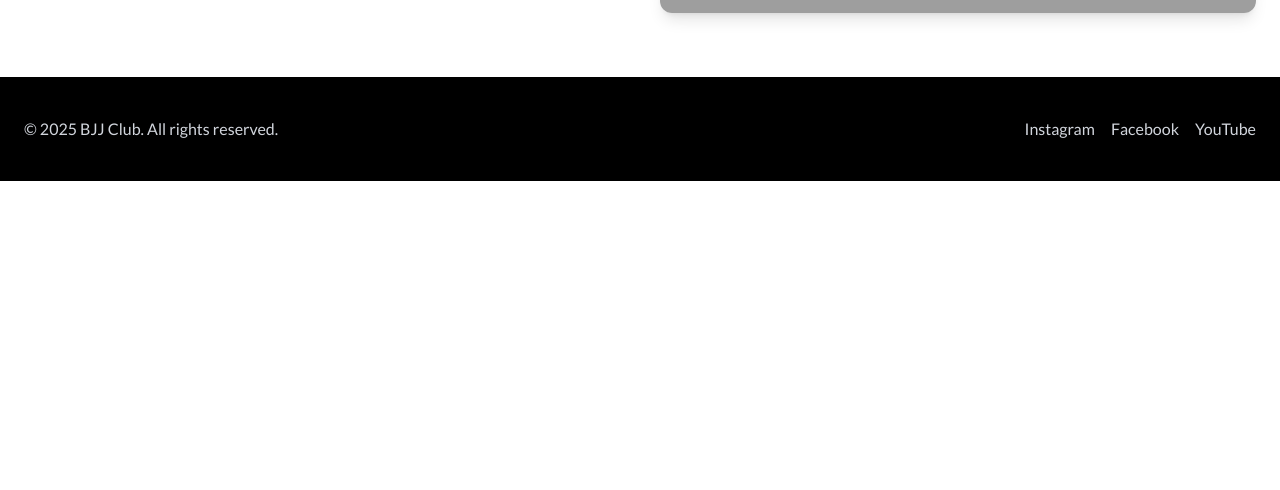
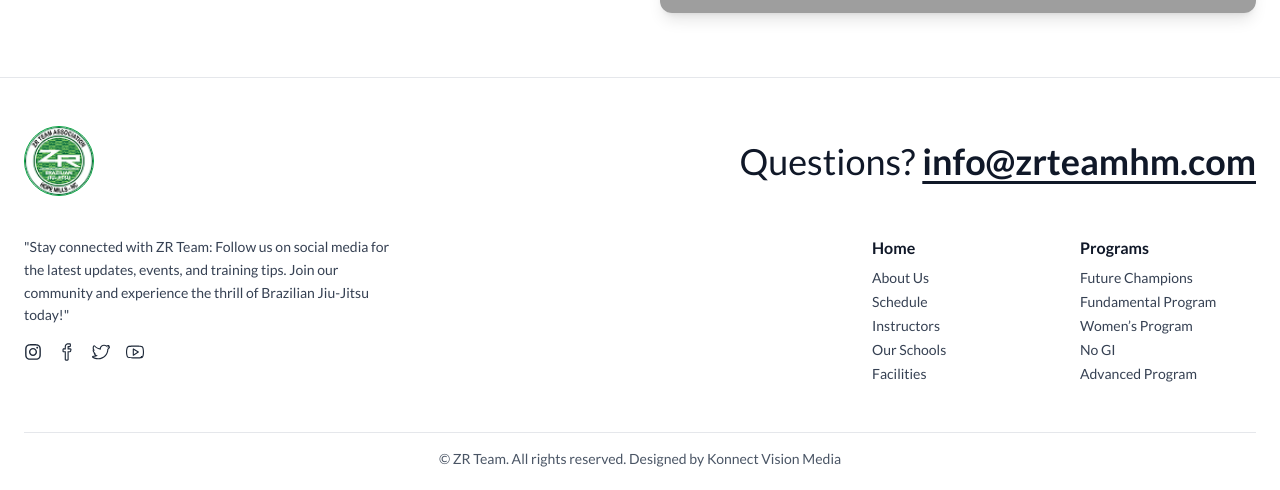
Before and after one commit to abhiineat/zr-team-website, a Next.js app: page / in a window 1280 px wide. Shown: the part 2042-2532 px from the top of the page. Before the commit the page ends 2223 px from the top, so only its background shows below. Built offline with nearby package versions, Linux system fonts and the light colour scheme; grey boxes are pictures that could not be loaded.

Commit message:
feat: create footer section

```diff
--- a/app/components/Footer.tsx
+++ b/app/components/Footer.tsx
@@ -1,14 +1,88 @@
+import Image from "next/image";
+import { FaInstagram,  FaTwitter, FaYoutube } from "react-icons/fa";
+import { SlSocialFacebook,SlSocialYoutube,SlSocialTwitter} from "react-icons/sl";
 export default function Footer() {
-    return (
-      <footer id="contact" className="bg-black text-gray-300 py-10">
-        <div className="container mx-auto px-6 flex flex-col md:flex-row justify-between items-center gap-4">
-          <p>© {new Date().getFullYear()} BJJ Club. All rights reserved.</p>
-          <div className="space-x-4">
-            <a href="#" className="hover:text-green-400">Instagram</a>
-            <a href="#" className="hover:text-green-400">Facebook</a>
-            <a href="#" className="hover:text-green-400">YouTube</a>
+  return (
+    <footer className="bg-white text-gray-900 pt-12 pb-6 border-t border-gray-200">
+      <div className="max-w-7xl mx-auto px-6">
+        {/* Centered Logo + Question Line */}
+        <div className="flex flex-col md:flex-row items-center justify-between gap-4 md:gap-6 mb-10">
+          <Image
+            src="/logo.png" // replace with your actual logo path
+            alt="ZR Team Logo"
+            width={70}
+            height={70}
+            className="rounded-full border border-green-600 object-cover"
+          />
+          <h3 className="text-3xl md:text-4xl font-[400] text-center md:text-left">
+            Questions?{" "}
+            <a
+              href="mailto:info@zrteamhm.com"
+              className="font-bold underline underline-offset-6 hover:text-green-600"
+            >
+              info@zrteamhm.com
+            </a>
+          </h3>
+        </div>
+
+        {/* Main Footer Content */}
+        <div className="grid grid-cols-1 md:grid-cols-3 gap-10">
+          {/* Left Section */}
+          <div className="flex flex-col gap-4">
+            <p className="text-sm leading-relaxed text-gray-700 max-w-sm">
+              "Stay connected with ZR Team: Follow us on social media for the
+              latest updates, events, and training tips. Join our community and
+              experience the thrill of Brazilian Jiu-Jitsu today!"
+            </p>
+            <div className="flex gap-4 text-gray-800 text-lg">
+              <a href="#" className="hover:text-green-600 transition">
+                <FaInstagram />
+              </a>
+              <a href="#" className="hover:text-green-600 transition">
+                <SlSocialFacebook />
+              </a>
+              <a href="#" className="hover:text-green-600 transition">
+                <SlSocialTwitter />
+              </a>
+              <a href="#" className="hover:text-green-600 transition">
+                <SlSocialYoutube />
+              </a>
+            </div>
+          </div>
+
+          {/* Spacer for center alignment on large screens */}
+          <div></div>
+
+          {/* Right Section */}
+          <div className="grid grid-cols-2 gap-8">
+            <div>
+              <h4 className="font-semibold mb-2">Home</h4>
+              <ul className="space-y-1 text-sm text-gray-700">
+                <li><a href="#" className="hover:text-green-600">About Us</a></li>
+                <li><a href="#" className="hover:text-green-600">Schedule</a></li>
+                <li><a href="#" className="hover:text-green-600">Instructors</a></li>
+                <li><a href="#" className="hover:text-green-600">Our Schools</a></li>
+                <li><a href="#" className="hover:text-green-600">Facilities</a></li>
+              </ul>
+            </div>
+            <div>
+              <h4 className="font-semibold mb-2">Programs</h4>
+              <ul className="space-y-1 text-sm text-gray-700">
+                <li><a href="#" className="hover:text-green-600">Future Champions</a></li>
+                <li><a href="#" className="hover:text-green-600">Fundamental Program</a></li>
+                <li><a href="#" className="hover:text-green-600">Women’s Program</a></li>
+                <li><a href="#" className="hover:text-green-600">No GI</a></li>
+                <li><a href="#" className="hover:text-green-600">Advanced Program</a></li>
+              </ul>
+            </div>
           </div>
         </div>
-      </footer>
-    );
-  }
+
+        {/* Bottom Divider */}
+        <div className="mt-12 border-t border-gray-200 pt-4 text-center text-sm text-gray-600">
+          © ZR Team. All rights reserved. Designed by Konnect Vision Media
+        </div>
+      </div>
+    </footer>
+  );
+}
```
Also changed, not shown: package.json (+6 -5 lines), 1 other file (tests, documents, lock files or other folders).
